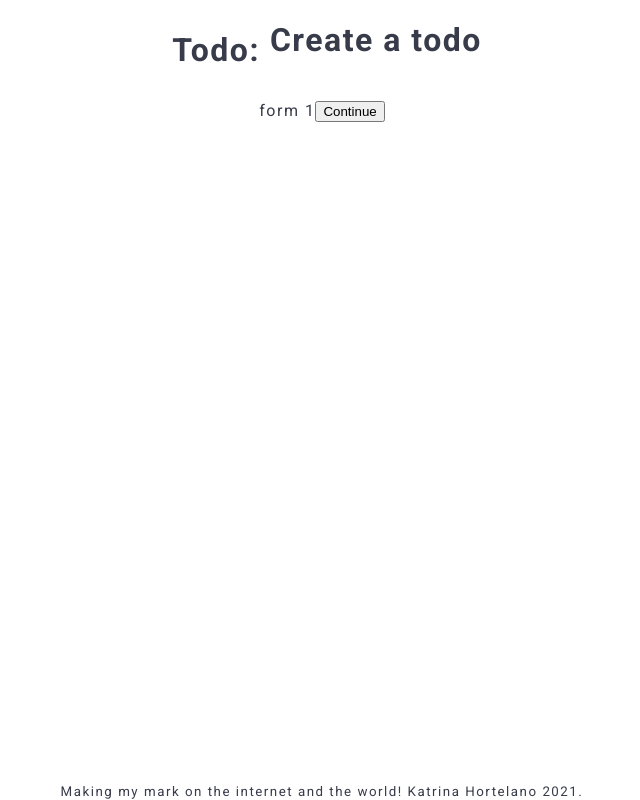
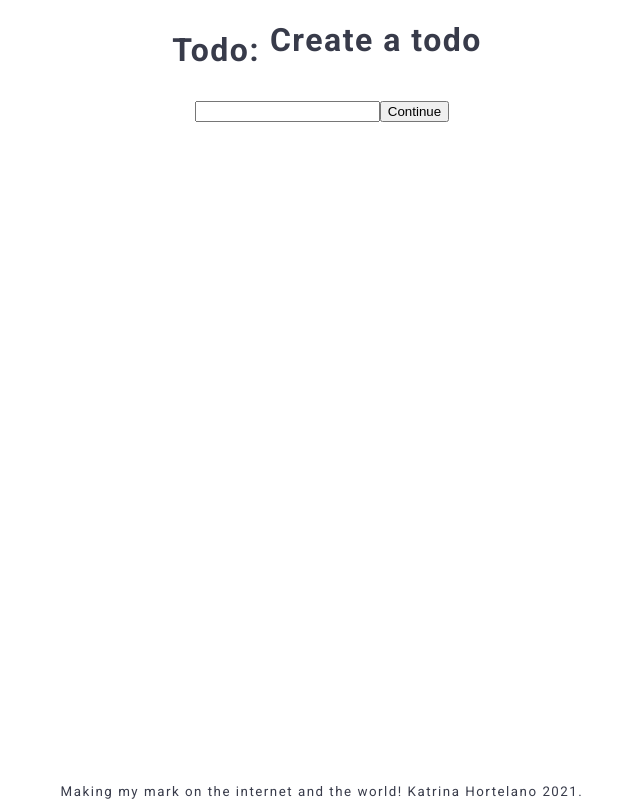
Before and after one commit to kathortelano/todos-project, a Next.js app: page /create in a window 1280 px wide. Shown: the whole page, without its empty margins (318-958 px from the left). Built offline with nearby package versions, Linux system fonts and the light colour scheme.

Commit message:
feat: simple forms

```diff
--- a/components/Layout.js
+++ b/components/Layout.js
@@ -9,7 +9,7 @@ export default function Layout({page, children}) {
     return <div className={styles.container}>
     <Head>
         <title>{page}</title>
-        <link rel="icon" href="/favicon.ico" />
+        <link rel="icon" href="/todo.svg" />
       </Head>
         <Title>{page}</Title>
         <main className={styles.content}>
--- a/pages/create.js
+++ b/pages/create.js
@@ -1,22 +1,65 @@
-import { useState} from 'react';
+import { useCallback, useState } from 'react';
 import Layout from '../components/Layout'
-import { RiArrowLeftLine} from 'react-icons/ri'
-
+import { useForm } from 'react-hook-form';
+import { RiArrowLeftLine, RiCheckLine, RiCheckboxBlankLine} from 'react-icons/ri'
 
 export default function Create() {
     const [step, setStep] = useState(1);
+    const [data, setData] = useState({title: '', tasks: []});
+
+    const {handleSubmit, register, reset} = useForm();
+
+    const onSubmit1 = ({title}) => {
+        setData(prev => {
+            prev.title = title
+            return prev
+        })
+
+        setStep(2)
+    }
+
+    const onSubmit2 = ({task}) => {
+        setData(prev => {
+            prev.tasks = [...prev.tasks, {task, completed: false}]
+            return prev
+        })
+
+        reset('task');
+    }
+
+    const commit = () => {
+        console.log(data)
+    }
 
     return <Layout page='Create a todo'>
         {step === 2 ? <RiArrowLeftLine onClick={() => setStep(1)}/> : null}
         {step === 1 ? <div>
-            form 1
-            <button type='button' onClick={() => setStep(2)}>Continue</button>
+            <form onSubmit={handleSubmit(onSubmit1)}>
+                <input name='title' ref={register} defaultValue={data.title}/>
+                <button type='submit'>Continue</button>
+            </form>
+
         </div> : null}
         {step === 2 ? <div>
-            form 2
+            <form onSubmit={handleSubmit(onSubmit2)}>
+            <input name='task' ref={register}/>
+
+            <button  type='submit' >Add</button>
+
+            </form>
+            {
+                data.tasks.length > 0 && (<div>{data.tasks.map(({task, completed}, i) => {
+                    return <li key={i}>{completed ? <RiCheckLine/> : <RiCheckboxBlankLine/>} {task}</li>
+
+
+
+                })}</div>)
+            }
+
+
             <div>
             <span>There will be no edit option once submitted. Beware!</span>
-            <button  type='button' >Submit</button>
+            <button type='button' onClick={commit}>Submit</button>
             </div>
 
         </div> : null}
```
Also changed, not shown: public/todo.svg (added).
